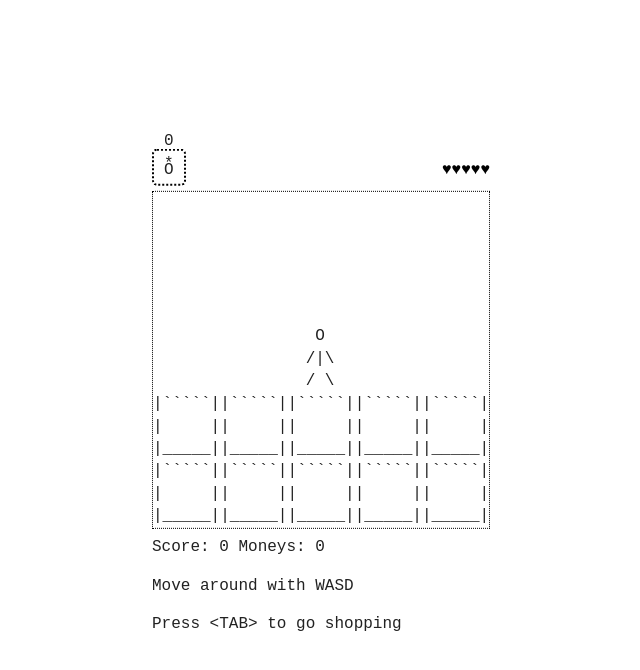
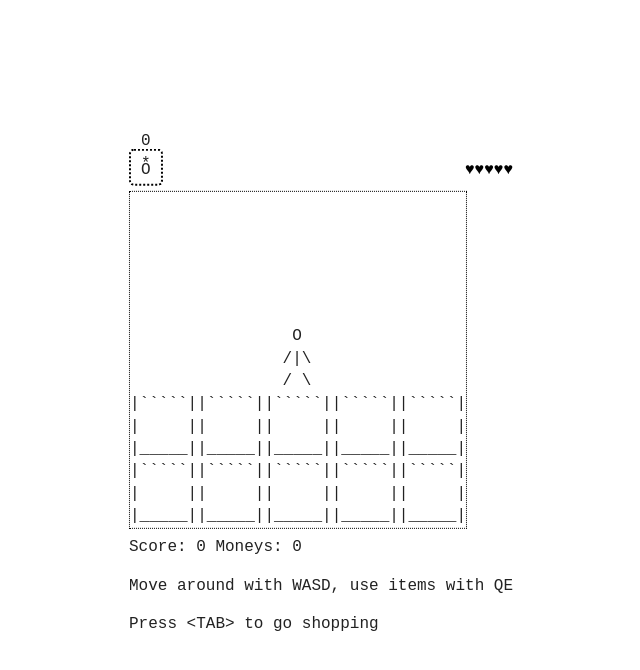
Before and after one commit to Wing0/ukkoio, a plain HTML site: page index.html in a window 1280 px wide. Shown: the whole page, without its empty margins (319-959 px from the left). Drawn offline with nearby package versions, Linux system fonts and the light colour scheme.

Commit message:
Instructions

```diff
--- a/index.html
+++ b/index.html
@@ -54,7 +54,7 @@
       <span id="location">Location: <span id="location-display"></span></span>
     </section>
     <section id="game-help">
-      <p>Move around with WASD</p>
+      <p>Move around with WASD, use items with QE</p>
       <p>Press &lt;TAB&gt; to go shopping</p>
     </section>
   </section>
```
